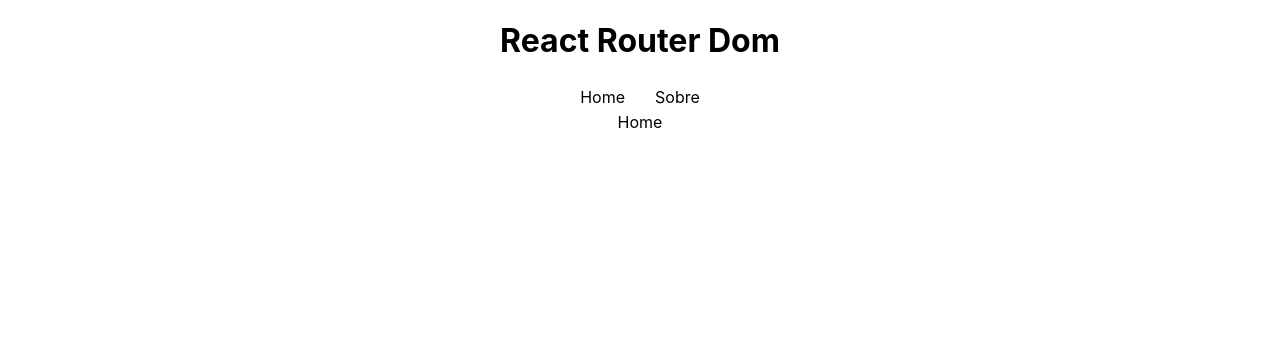
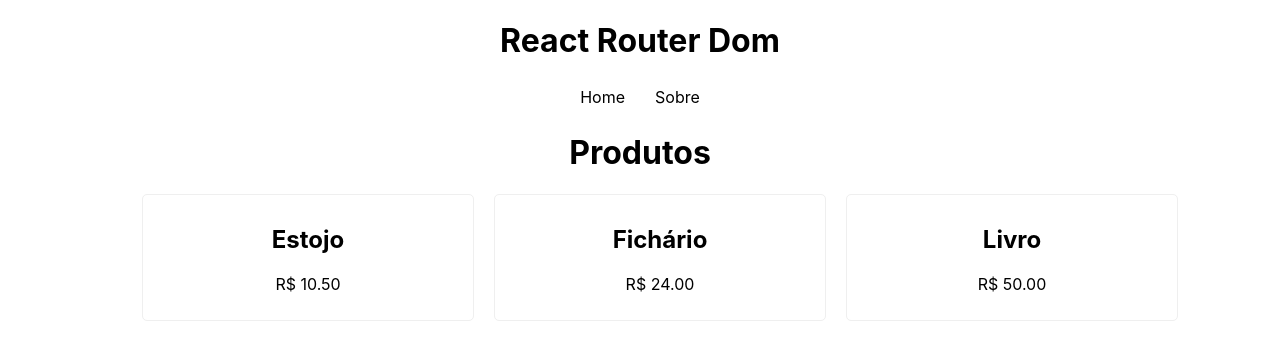
Before and after one commit to sabrinaaraujoo/react-curso, a React (Create React App) app in the folder react-router/: page / in a window 1280 px wide. Shown: the top 360 px of the page. Built offline with nearby package versions, Linux system fonts and the light colour scheme; data requests are answered from the project's data file.

Commit message:
Carregando Dados

```diff
--- a/react-router/src/App.js
+++ b/react-router/src/App.js
@@ -15,6 +15,7 @@
     <div className="App">
       <h1>React Router Dom</h1>
       <BrowserRouter>
+        {/* // Links com React Router */}
         <Navbar />
         <Routes>
           <Route path="/" element={<Home />} />
--- a/react-router/src/components/Navbar.jsx
+++ b/react-router/src/components/Navbar.jsx
@@ -1,3 +1,4 @@
+// Links com React Router
 import { Link } from "react-router-dom";
 import "./Navbar.css";
 
--- /dev/null
+++ b/react-router/src/hooks/useFetch.jsx
@@ -0,0 +1,93 @@
+import { useState, useEffect } from "react";
+
+// custom hook
+export const useFetch = (url) => {
+  const [data, setData] = useState(null);
+
+  // Refatorando o POST
+
+  const [config, setConfig] = useState(null);
+  const [method, setMehod] = useState(null);
+  const [callFetch, setCallFetch] = useState(false);
+
+  // desafio: utilizar o DELETE
+  const [itemId, setItemId] = useState(null);
+
+  // loading
+  const [loading, setLoading] = useState(false);
+
+  // error
+  const [error, setError] = useState(null);
+
+  const httpConfig = (data, method) => {
+    if (method === "POST") {
+      setConfig({
+        method,
+        headers: {
+          "Content-Type": "application/json",
+        },
+        body: JSON.stringify(data),
+      });
+      setMehod(method);
+    } else if (method === "DELETE") {
+      // desafio: utilizar o DELETE
+      setConfig({
+        method,
+        headers: {
+          "Content-Type": "application/json",
+        },
+      });
+      setMehod(method);
+      setItemId(data);
+    }
+  };
+
+  useEffect(() => {
+    const fetchData = async () => {
+      // loading
+      setLoading(true);
+
+      try {
+        const res = await fetch(url);
+
+        const json = await res.json();
+
+        setData(json);
+      } catch (error) {
+        console.log(error.message);
+        setError("Houve algum erro ao carregar os dados!");
+      }
+
+      setLoading(false);
+    };
+
+    fetchData();
+  }, [url, callFetch]);
+
+  // refatorando o POST
+  useEffect(() => {
+    const htttpRequest = async () => {
+      let json;
+
+      if (method === "POST") {
+        let fetchOptions = [url, config];
+
+        const res = await fetch(...fetchOptions);
+
+        json = await res.json();
+      } else if (method === "DELETE") {
+        // desafio: utilizar o DELETE
+        let fetchOptions = [url + itemId, config];
+
+        const res = await fetch(...fetchOptions);
+
+        json = await res.json();
+      }
+      setCallFetch(json);
+    };
+
+    htttpRequest();
+  }, [config, url, method, itemId]);
+
+  return { data, httpConfig, loading, error };
+};
--- a/react-router/src/pages/Home.css
+++ b/react-router/src/pages/Home.css
@@ -0,0 +1,15 @@
+.products {
+  display: flex;
+  justify-content: center;
+  flex-wrap: wrap;
+}
+
+.products li {
+  border: 1px solid #efefef;
+  border-radius: 5px;
+  padding: 10px;
+  text-align: center;
+  list-style: none;
+  margin: 0 10px;
+  width: 25%;
+}
--- a/react-router/src/pages/Home.jsx
+++ b/react-router/src/pages/Home.jsx
@@ -1,7 +1,30 @@
-import React from "react";
+import { Link } from "react-router-dom";
+import { useFetch } from "../hooks/useFetch";
+
+import "./Home.css";
 
 const Home = () => {
-  return <div>Home</div>;
+  // Carregamnto de dados
+
+  const url = "http://localhost:3000/products";
+
+  const { data: items, loading, error } = useFetch(url);
+
+  return (
+    <div>
+      <h1>Produtos</h1>
+      <ul className="products">
+        {error && <p>{error}</p>}
+        {items &&
+          items.map((item) => (
+            <li key={item.id}>
+              <h2>{item.name}</h2>
+              <p>R$ {item.price}</p>
+            </li>
+          ))}
+      </ul>
+    </div>
+  );
 };
 
 export default Home;
```
